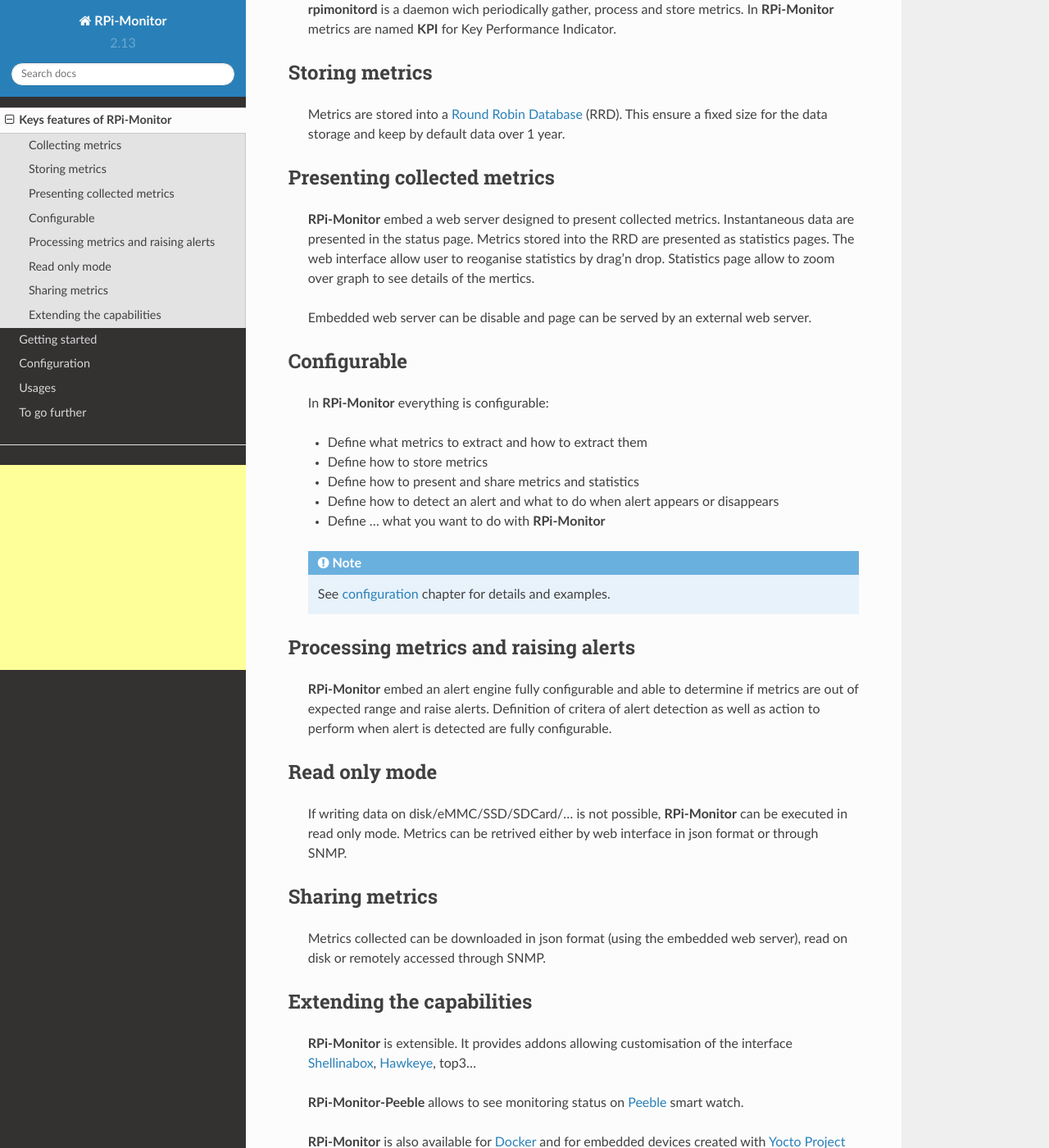
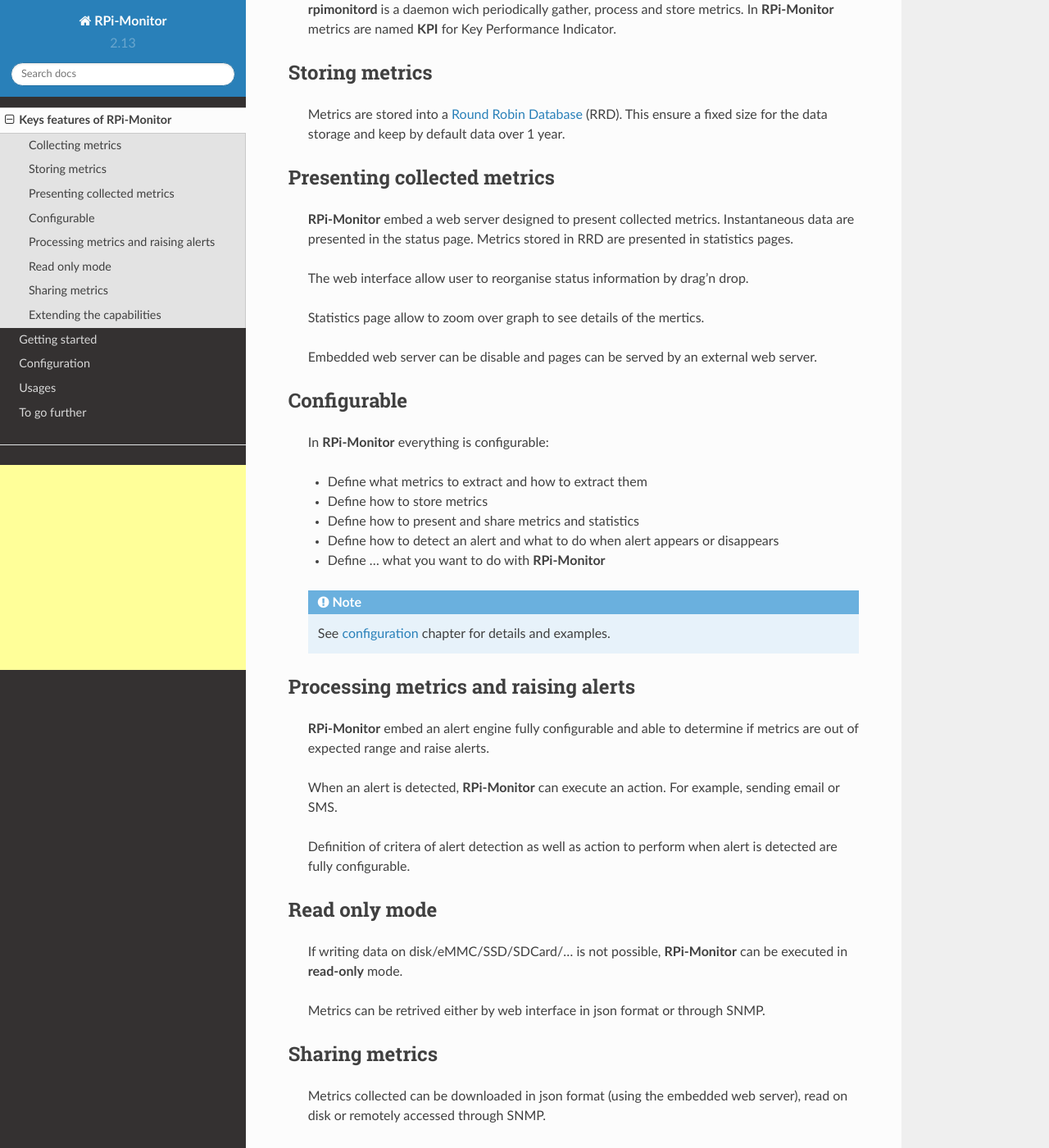
Before and after one commit to XavierBerger/RPi-Monitor, a Sphinx documentation site: the page built from docs/source/01_features.rst, in a window 1280 px wide and 1400 px high, scrolled down 835 px. Shown: the whole window at 82% size. Built offline with Sphinx 7.4.7 and the Read the Docs theme 2.0.0, drawn with Linux system fonts in a browser that asks for light colours.

Commit message:
Update docs

```diff
--- a/docs/source/01_features.rst
+++ b/docs/source/01_features.rst
@@ -28,12 +28,14 @@
 Presenting collected metrics
 ----------------------------
   **RPi-Monitor** embed a web server designed to present collected metrics.
-  Instantaneous data are presented in the status page. Metrics stored into the RRD
-  are presented as statistics pages. The web interface allow user to reoganise
-  statistics by drag'n drop. Statistics page allow to zoom over graph to see
-  details of the mertics.
+  Instantaneous data are presented in the status page. Metrics stored in RRD
+  are presented in statistics pages.
 
-  Embedded web server can be disable and page can be served by an external web server.
+  The web interface allow user to reorganise status information by drag'n drop.
+
+  Statistics page allow to zoom over graph to see details of the mertics.
+
+  Embedded web server can be disable and pages can be served by an external web server.
 
 Configurable
 ------------
@@ -51,14 +53,18 @@
 -------------------------------------
   **RPi-Monitor** embed an alert engine fully configurable and able to determine
   if metrics are out of expected range and raise alerts.
+
+  When an alert is detected, **RPi-Monitor** can execute an action. For example, sending email or SMS.
+
   Definition of critera of alert detection as well as action to perform when alert
   is detected are fully configurable.
 
 Read only mode
 --------------
   If writing data on disk/eMMC/SSD/SDCard/... is not possible, **RPi-Monitor**
-  can be executed in read only mode. Metrics can be retrived either by web
-  interface in json format or through SNMP.
+  can be executed in **read-only** mode.
+
+  Metrics can be retrived either by web interface in json format or through SNMP.
 
 Sharing metrics
 ---------------
```
Also changed, not shown: docs/source/10_index.rst (+2 -7 lines), docs/source/11_installation.rst (renamed from docs/source/11_first_installation.rst, +22 -2 lines), docs/source/13_upgrade_uninstall.rst (deleted, +0 -37 lines), docs/source/21_daemon.rst (+5 -8 lines), docs/source/41_faq.rst (+13 -0 lines), docs/source/13_execution.rst (renamed from docs/source/14_execution.rst), 1 other file.
